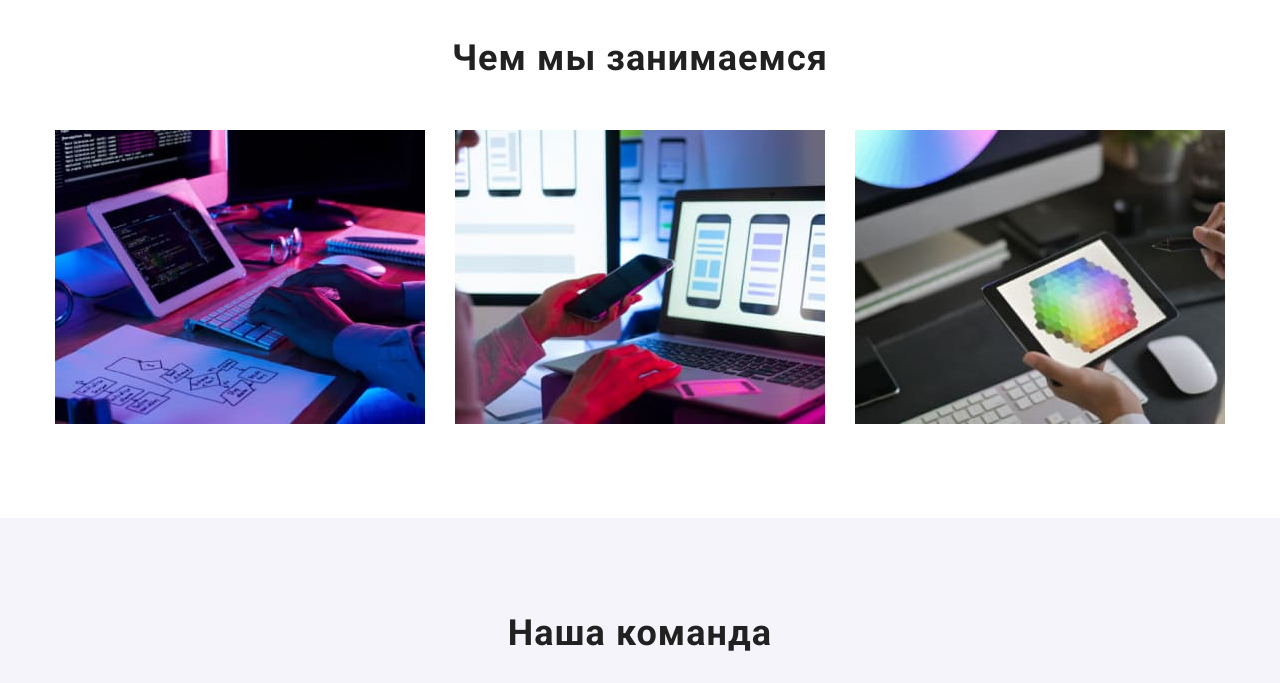
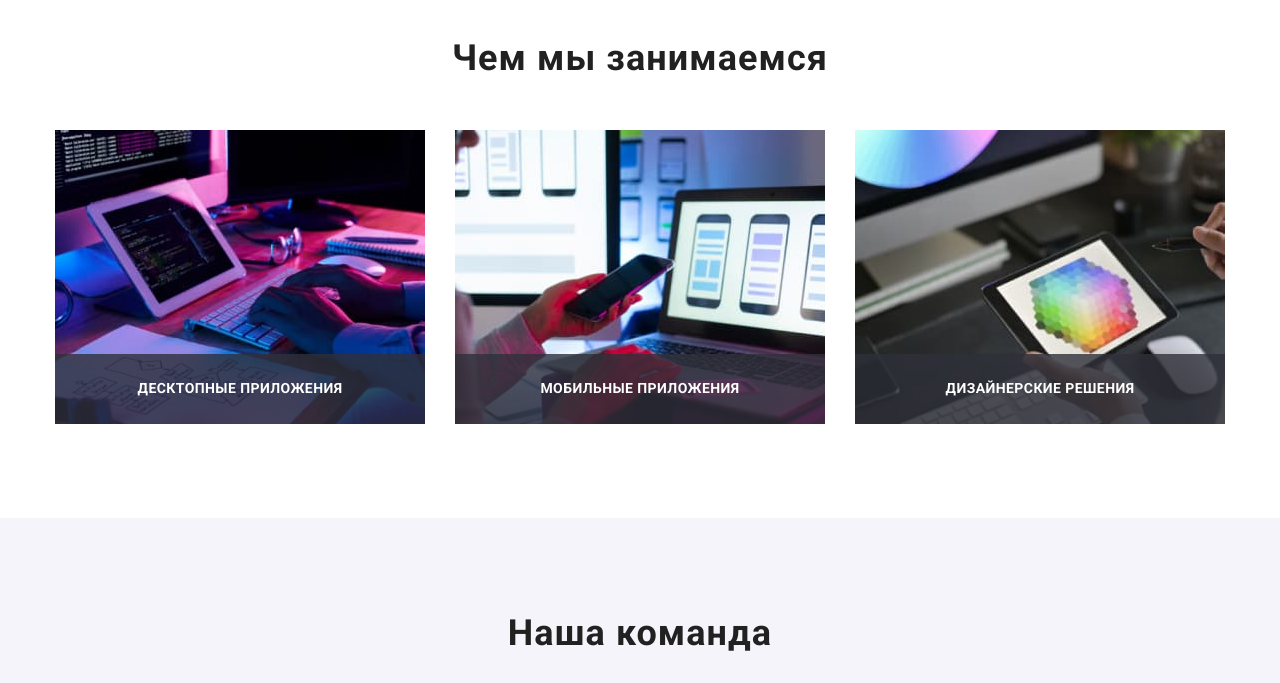
Before and after one commit to IrinaTykhonenko/goit-markup-hw-05, a plain HTML site: page index.html in a window 1280 px wide. Shown: the part 1080-1763 px from the top of the page. Drawn offline with nearby package versions, Linux system fonts and the light colour scheme.

Commit message:
update style.css

```diff
--- a/css/style.css
+++ b/css/style.css
@@ -104,6 +104,21 @@ body {
   display: inline-block;
   padding-top: 32px;
   padding-bottom: 32px;
+}
+
+.link.current {
+  position: relative;
+}
+
+.link.current:after {
+  content: "";
+  position: absolute;
+  left: 0;
+  bottom: -1px;
+  width: 100%;
+  height: 4px;
+  border-radius: 2px;
+  background-color: var(--accent-color);
 }
 
 /* ------- address list -------- */
@@ -307,12 +322,37 @@ body {
 }
 
 .image-item {
+  position: relative;
   display: block;
   font-size: 0;
 }
 
 .image-item:not(:last-child) {
   margin-right: 30px;
+}
+/*
+.work-image {
+  position: relative;
+} */
+
+.image-item-title {
+  position: absolute;
+  bottom: 0;
+  width: 100%;
+  height: 70px;
+  display: flex;
+  justify-content: center;
+  align-items: center;
+  text-decoration: none;
+  background-color: rgba(47, 48, 58, 0.8);
+
+  font-weight: 700;
+  font-size: 14px;
+  line-height: 1.14;
+  text-align: center;
+  letter-spacing: 0.03em;
+  text-transform: uppercase;
+  color: var(--white-color);
 }
 
 /* ----- team section ----- */
```
